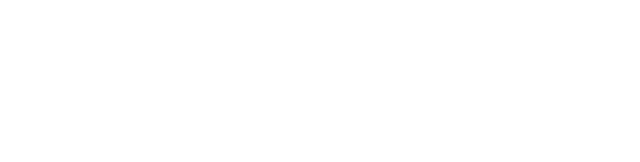
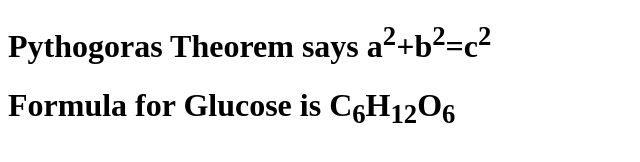
Before and after one commit to nehayadav51/WebDevelopment, a plain HTML site: page HTML/practice4.html in a window 1280 px wide. Shown: the whole page, without its empty margins (0-640 px from the left). Drawn offline with Linux system fonts and the light colour scheme.

Commit message:
problem Q4

```diff
--- a/HTML/practice4.html
+++ b/HTML/practice4.html
@@ -3,9 +3,10 @@
 <head>
     <meta charset="UTF-8">
     <meta name="viewport" content="width=device-width, initial-scale=1.0">
-    <title>Document</title>
+    <title>Practice Q4</title>
 </head>
 <body>
-
+    <h1>Pythogoras Theorem says a<sup>2</sup>+b<sup>2</sup>=c<sup>2</sup></h1>
+    <h1>Formula for Glucose is C<sub>6</sub>H<sub>12</sub>O<sub>6</sub></h1>
 </body>
 </html>
```
